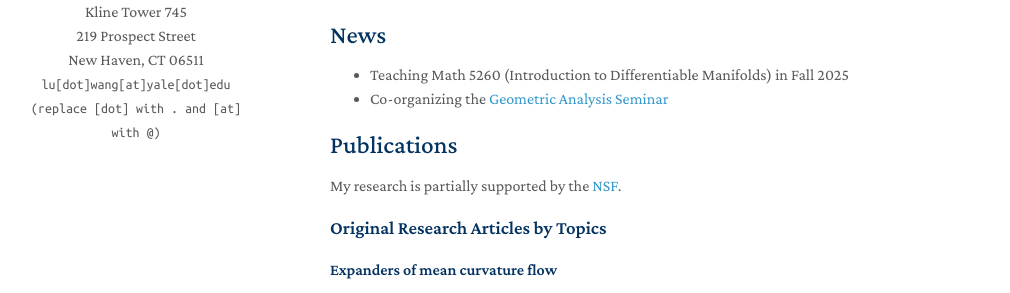
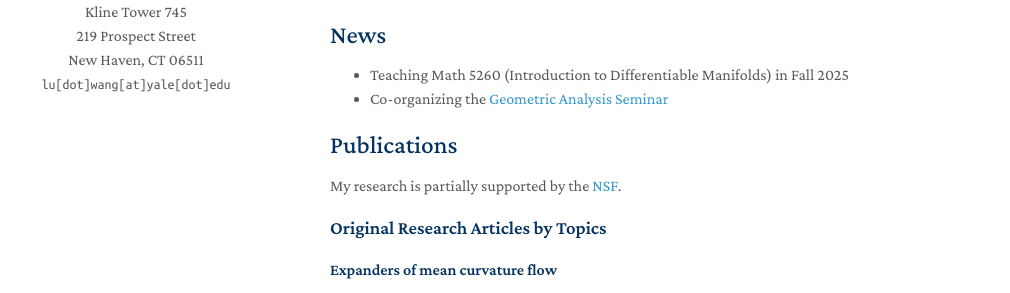
Before and after one commit to drwanglu/drwanglu.github.io, a Jekyll site: the page built from index.md, in a window 1280 px wide. Shown: the part 296-589 px from the top of the page, without its empty margins (140-1150 px from the left). Built offline with Jekyll 4.4.1, drawn with Linux system fonts in a browser that asks for light colours; a style sheet for code colours, icons or effects is not loaded; our own code applies the rules of GitHub Pages for plain Markdown files.

Commit message:
Update _config.yml

```diff
--- a/_config.yml
+++ b/_config.yml
@@ -1,7 +1,7 @@
 # Basic Information
 title: Lu Wang
 affiliation: Kline Tower 745 <br> 219 Prospect Street <br> New Haven, CT 06511
-email: lu[dot]wang[at]yale[dot]edu <br> (replace [dot] with . and [at] with @)
+email: lu[dot]wang[at]yale[dot]edu
 
 # Search Engine Optimization (SEO)
 # The following information is used to improve the website traffic from search engines, e.g., Google.
```
